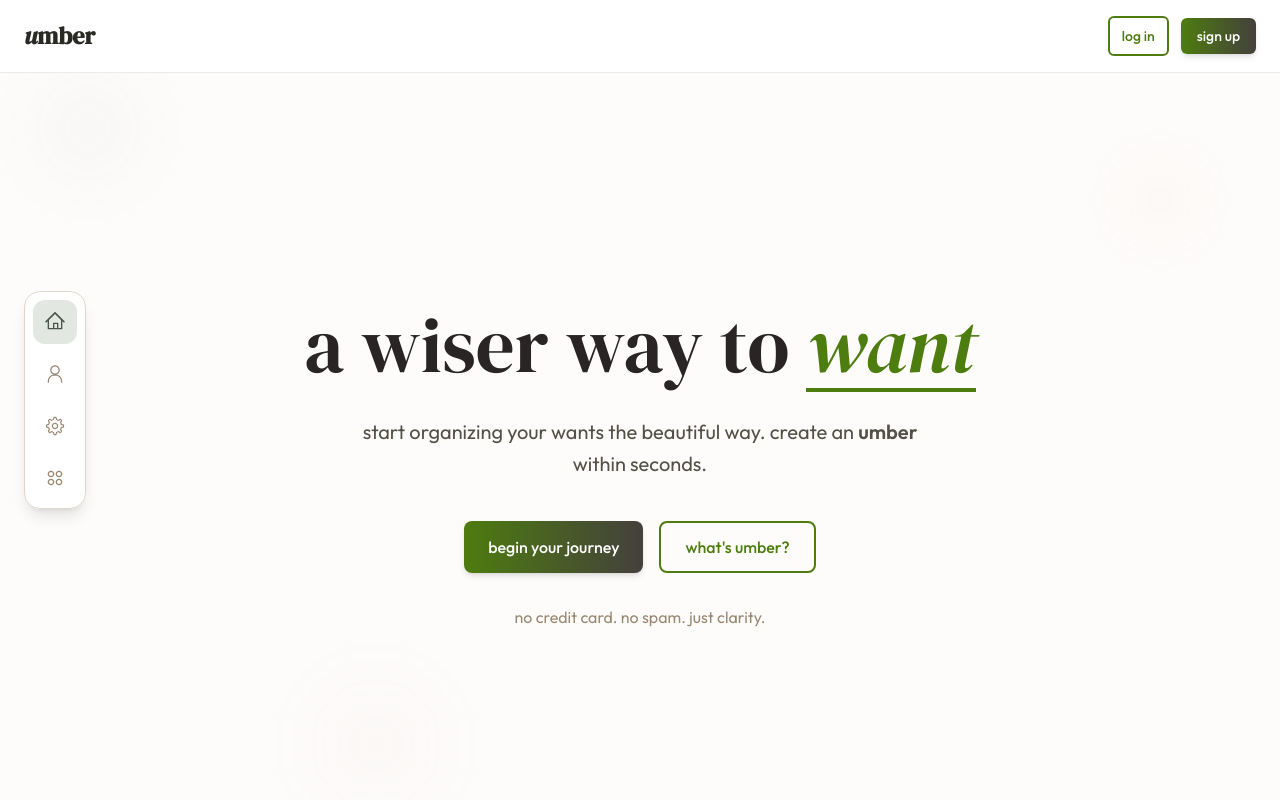
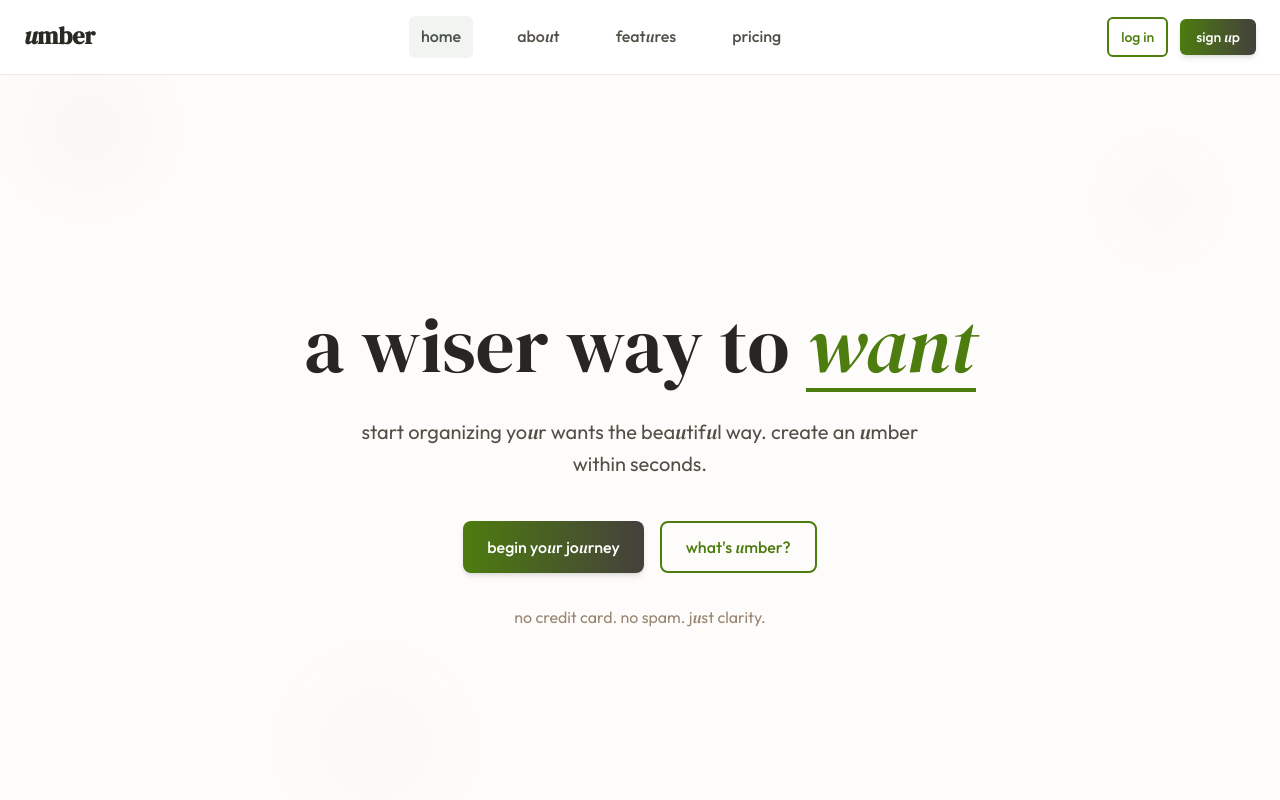
Before and after one commit to hayzaydeee/umber, a React (Vite) app in the folder umber-frontend/: page / in a window 1280 px wide. Shown: the top 800 px of the page. Built offline with nearby package versions, Linux system fonts and the light colour scheme.

Commit message:
hero section | 05.09.2025

```diff
--- a/umber-frontend/src/components/landingPage/HeroSection.jsx
+++ b/umber-frontend/src/components/landingPage/HeroSection.jsx
@@ -2,6 +2,7 @@ import React, { useState, useRef } from "react";
 import { useNavigate } from "react-router-dom";
 import { motion } from "motion/react"
 import Button from "../ui/Button";
+import UmberText from "../ui/UmberText";
 
 function HeroSection() {
   const navigate = useNavigate();
@@ -186,7 +187,7 @@ function HeroSection() {
               className="text-lg md:text-xl text-umber-600 max-w-xl mx-auto leading-relaxed mb-2"
               variants={restOfPageVariants}
             >
-              start organizing your wants the beautiful way. create an <span className="font-semibold">umber</span> within seconds.
+              <UmberText>start organizing your wants the beautiful way. create an umber within seconds.</UmberText>
             </motion.p>
 
             {/* CTA Buttons */}
@@ -200,7 +201,7 @@ function HeroSection() {
                 onClick={() => navigate('/signup')}
                 className="px-6 py-3"
               >
-                begin your journey
+                <UmberText>begin your journey</UmberText>
               </Button>
               <Button
                 variant="outline"
@@ -208,7 +209,7 @@ function HeroSection() {
                 onClick={() => navigate('/login')}
                 className="px-6 py-3"
               >
-                what's umber?
+                <UmberText>what's umber?</UmberText>
               </Button>
             </motion.div>
 
@@ -216,7 +217,7 @@ function HeroSection() {
               className="text-umber-500 text-base "
               variants={restOfPageVariants}
             >
-              no credit card. no spam. just clarity.
+              <UmberText>no credit card. no spam. just clarity.</UmberText>
             </motion.p>
           </motion.div>
         </div>
--- a/umber-frontend/src/components/layout/topNav.jsx
+++ b/umber-frontend/src/components/layout/topNav.jsx
@@ -1,9 +1,26 @@
-import React from "react";
+import React, { useState } from "react";
 import { useNavigate } from "react-router-dom";
 import Button from "../ui/Button";
+import UmberText from "../ui/UmberText";
 
 function TopNav() {
   const navigate = useNavigate();
+  const [activeSection, setActiveSection] = useState("home");
+
+  const navItems = [
+    { id: "home", label: "Home" },
+    { id: "about", label: "About" },
+    { id: "features", label: "Features" },
+    { id: "pricing", label: "Pricing" },
+  ];
+
+  const scrollToSection = (sectionId) => {
+    setActiveSection(sectionId);
+    const element = document.getElementById(sectionId);
+    if (element) {
+      element.scrollIntoView({ behavior: "smooth" });
+    }
+  };
 
   return (
     <nav className="fixed top-0 left-0 right-0 z-50 bg-white/90 backdrop-blur-sm border-b border-umber-100">
@@ -12,8 +29,30 @@ function TopNav() {
           {/* Logo */}
           <div className="flex items-center">
             <h1 className="text-2xl font-display font-semibold text-umber-800">
-              <span className="italic">u</span>mber
+              <span className="italic font-family-display">u</span>mber
             </h1>
+          </div>
+
+          {/* Navigation Links */}
+          <div className="hidden md:flex items-center space-x-8">
+            {navItems.map((item) => (
+              <button
+                key={item.id}
+                onClick={() => scrollToSection(item.id)}
+                className={`
+                  px-3 py-2 text-md font-medium transition-all duration-200 rounded-md
+                  ${activeSection === item.id
+                    ? 'text-moss-700 bg-moss-50'
+                    : 'text-umber-600 hover:text-moss-700 hover:bg-moss-50/50'
+                  }
+                `}
+                dangerouslySetInnerHTML={{
+                  __html: item.label === "About" ? "abo<span class='italic font-family-display'>u</span>t" :
+                          item.label === "Features" ? "feat<span class='italic font-family-display'>u</span>res" :
+                          item.label.toLowerCase()
+                }}
+              />
+            ))}
           </div>
 
           {/* Auth Buttons */}
@@ -32,7 +71,7 @@ function TopNav() {
               onClick={() => navigate('/signup')}
               className="px-4 py-2"
             >
-              sign up
+              <UmberText>sign up</UmberText>
             </Button>
           </div>
         </div>
--- a/umber-frontend/src/components/ui/Button.jsx
+++ b/umber-frontend/src/components/ui/Button.jsx
@@ -76,7 +76,7 @@ function Button({
       case "outline":
         return {
           initial: {
-            backgroundColor: "transparent",
+            backgroundColor: "rgba(77, 124, 15, 0)", // transparent moss-700
             color: "rgb(77, 124, 15)", // moss-700
             borderColor: "rgb(77, 124, 15)"
           },
@@ -93,7 +93,7 @@ function Button({
       case "ghost":
         return {
           initial: {
-            backgroundColor: "transparent",
+            backgroundColor: "rgba(87, 83, 78, 0)", // transparent umber-700
             color: "rgb(87, 83, 78)" // umber-700
           },
           whileHover: {
--- /dev/null
+++ b/umber-frontend/src/components/ui/UmberText.jsx
@@ -0,0 +1,34 @@
+import React from "react";
+
+function UmberText({ children, className = "", as = "span", ...props }) {
+  const Component = as;
+
+  const processText = (text) => {
+    if (typeof text !== 'string') return text;
+
+    // Replace all 'u' characters with styled spans
+    return text.replace(/u/g, `<span class="italic font-family-display">u</span>`);
+  };
+
+  const processChildren = (children) => {
+    if (typeof children === 'string') {
+      return <span dangerouslySetInnerHTML={{ __html: processText(children) }} />;
+    }
+
+    // Handle arrays of children or mixed content
+    return React.Children.map(children, child => {
+      if (typeof child === 'string') {
+        return <span dangerouslySetInnerHTML={{ __html: processText(child) }} />;
+      }
+      return child;
+    });
+  };
+
+  return (
+    <Component className={className} {...props}>
+      {processChildren(children)}
+    </Component>
+  );
+}
+
+export default UmberText;
--- a/umber-frontend/src/pages/LandingPage.jsx
+++ b/umber-frontend/src/pages/LandingPage.jsx
@@ -1,15 +1,12 @@
 import HeroSection from '../components/landingPage/HeroSection';
 import TopNav from '../components/layout/topNav';
-import SideNav from '../components/layout/SideNav';
+import UmberText from '../components/ui/UmberText';
 
 function LandingPage() {
   return (
     <div className="w-full min-h-screen bg-white relative">
       {/* Top Navigation */}
       <TopNav />
-
-      {/* Floating Side Navigation */}
-      <SideNav />
 
       {/* Main Content */}
       <main>
@@ -20,22 +17,22 @@ function LandingPage() {
         {/* Placeholder sections for navigation */}
         <section id="about" className="min-h-screen bg-moss-50 flex items-center justify-center">
           <div className="text-center">
-            <h2 className="text-4xl font-display text-umber-800 mb-4">Abo<span className="italic">u</span>t</h2>
-            <p className="text-umber-600">Learn about o<span className="italic">u</span>r mission</p>
+            <UmberText as="h2" className="text-4xl font-display text-umber-800 mb-4">About</UmberText>
+            <UmberText as="p" className="text-umber-600">Learn about our mission</UmberText>
           </div>
         </section>
 
         <section id="features" className="min-h-screen bg-ochre-50 flex items-center justify-center">
           <div className="text-center">
-            <h2 className="text-4xl font-display text-umber-800 mb-4">Feat<span className="italic">u</span>res</h2>
-            <p className="text-umber-600">Discover what makes <span className="italic">u</span>mber <span className="italic">u</span>niq<span className="italic">u</span>e</p>
+            <UmberText as="h2" className="text-4xl font-display text-umber-800 mb-4">Features</UmberText>
+            <UmberText as="p" className="text-umber-600">Discover what makes umber unique</UmberText>
           </div>
         </section>
 
         <section id="pricing" className="min-h-screen bg-umber-50 flex items-center justify-center">
           <div className="text-center">
-            <h2 className="text-4xl font-display text-umber-800 mb-4">Pricing</h2>
-            <p className="text-umber-600">Choose yo<span className="italic">u</span>r perfect plan</p>
+            <UmberText as="h2" className="text-4xl font-display text-umber-800 mb-4">Pricing</UmberText>
+            <UmberText as="p" className="text-umber-600">Choose your perfect plan</UmberText>
           </div>
         </section>
       </main>
```
Also changed, not shown: umber-frontend/src/components/layout/BottomNav.jsx (added), umber-frontend/src/components/layout/HorizontalToolbar.jsx (deleted), umber-frontend/src/components/layout/VerticalToolbar.jsx (deleted).
